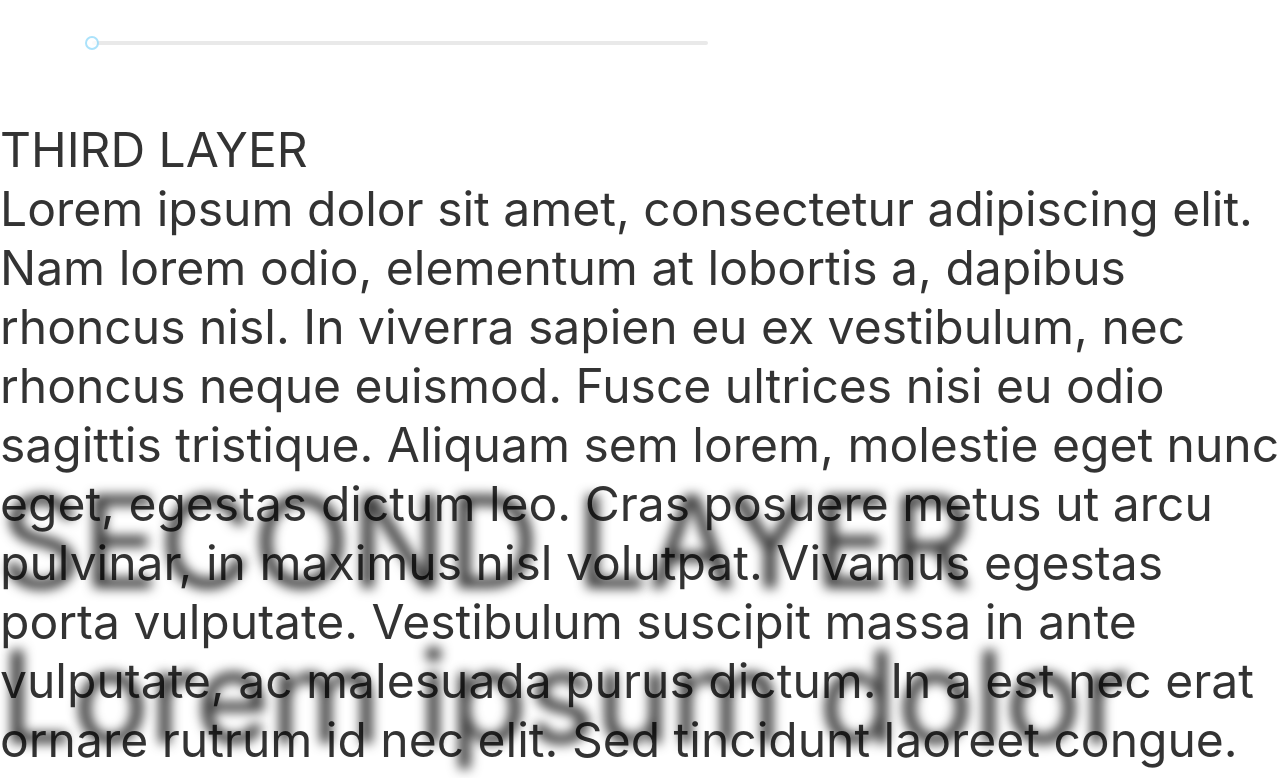
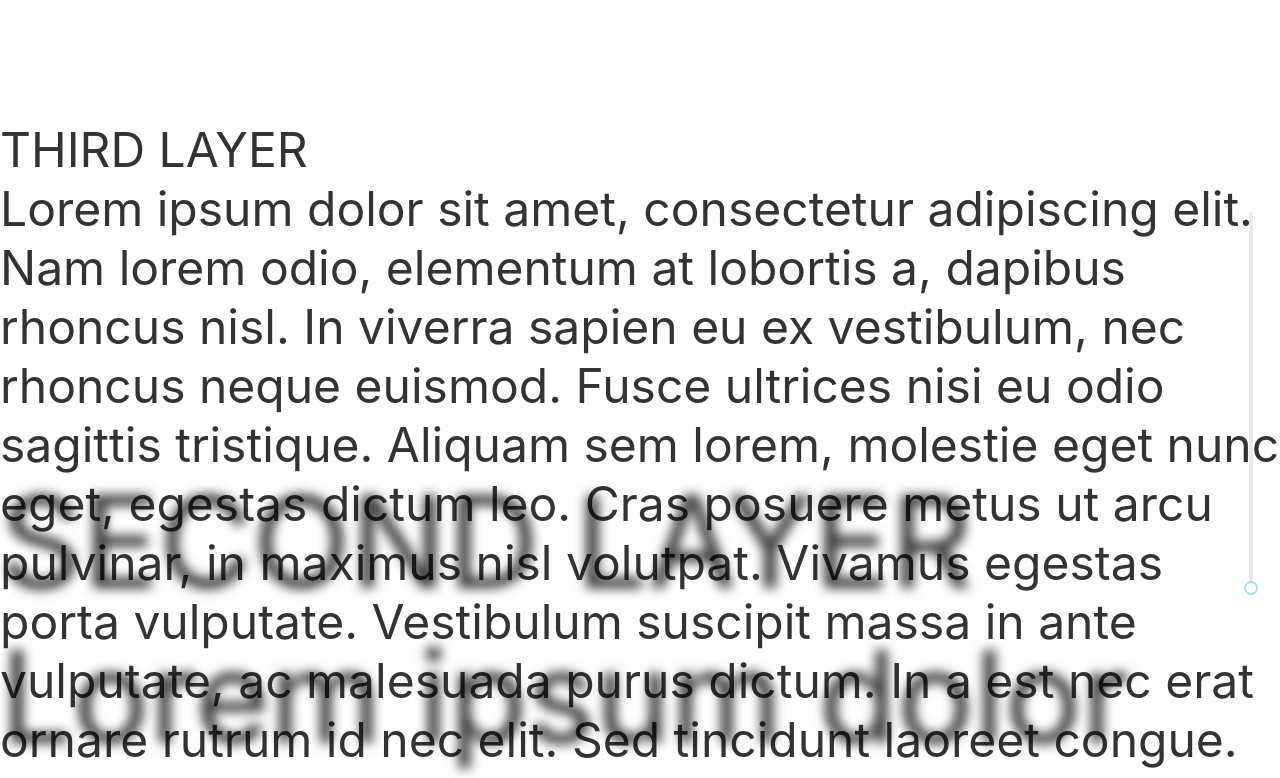
Before and after one commit to rtr-dnd/designday_20220628, a Next.js app: page / in a window 1280 px wide. Shown: the top 778 px of the page. Built offline with nearby package versions, Linux system fonts and the light colour scheme.

Commit message:
:rocket: deploy prepare

```diff
--- a/package.json
+++ b/package.json
@@ -6,7 +6,8 @@
     "dev": "next dev",
     "build": "next build",
     "start": "next start",
-    "lint": "next lint"
+    "lint": "next lint",
+    "export": "next export"
   },
   "dependencies": {
     "next": "12.1.6",
--- a/pages/index.tsx
+++ b/pages/index.tsx
@@ -28,7 +28,7 @@ const Home: NextPage = () => {
     const value = val as number
     // max blur: 16px
     setFirstBlur(maxBlurVal - (value * maxBlurVal))
-    setSecondBlur(Math.abs(maxBlurVal - (value * maxBlurVal) / 2))
+    setSecondBlur(Math.abs(maxBlurVal * value - maxBlurVal / 2))
     setThirdBlur(value * maxBlurVal)
   }
 
@@ -49,6 +49,7 @@ const Home: NextPage = () => {
               max={1}
               defaultValue={0}
               step={0.01}
+              vertical
               />
           </div>
         </div>
--- a/styles/Home.module.css
+++ b/styles/Home.module.css
@@ -45,11 +45,11 @@
 
 .sliderwrap {
   position: fixed;
-  top: 24px;
-  width: 50vw;
-  left: 50vh;
-  transform: translateX(-50%);
-  height: 24px;
+  right: 24px;
+  height: 50vh;
+  top: 50vh;
+  transform: translateY(-50%);
+  width: 24px;
   padding: 12px;
   z-index: 50;
 }
```
